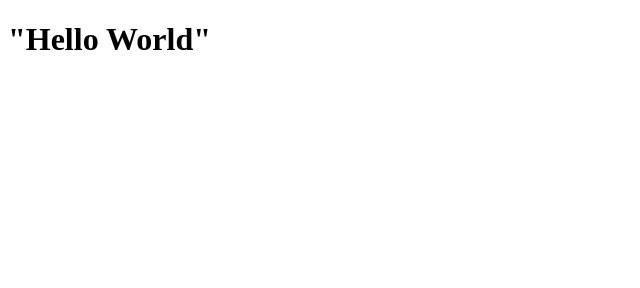
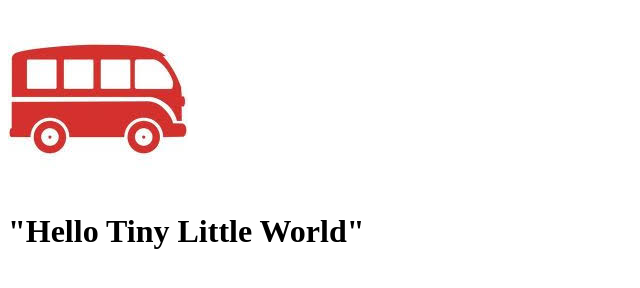
Before and after one commit to Aurel597/git-101, a plain HTML site: page index.html in a window 1280 px wide. Shown: the whole page, without its empty margins (0-640 px from the left). Drawn offline with Linux system fonts and the light colour scheme.

Commit message:
Added logo

```diff
--- a/index.html
+++ b/index.html
@@ -4,6 +4,7 @@
 	<title></title>
 </head>
 <body>
- <h1>"Hello World"</h1>
+	<img src="LW.jpeg">
+ <h1>"Hello Tiny Little World"</h1>
 </body>
 </html>
```
Also changed, not shown: LW.jpeg (added).
